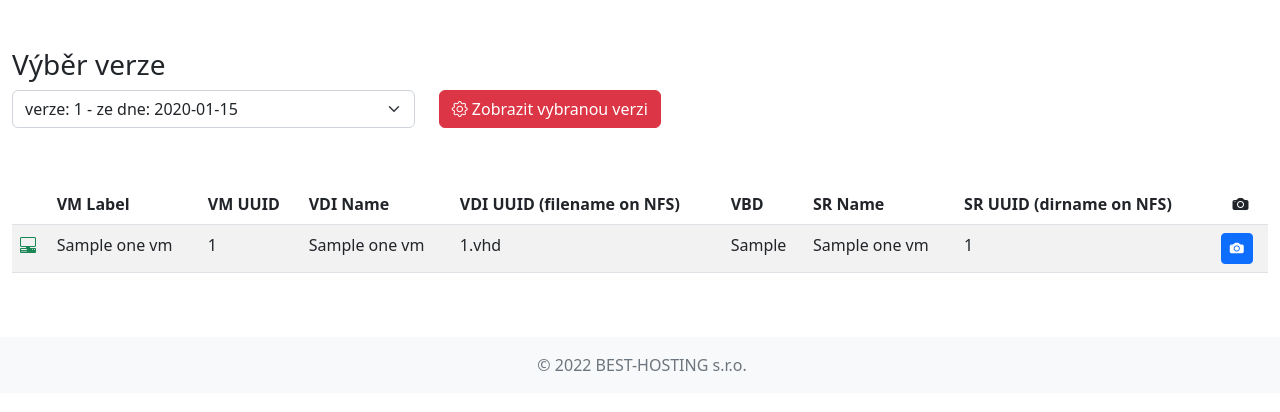
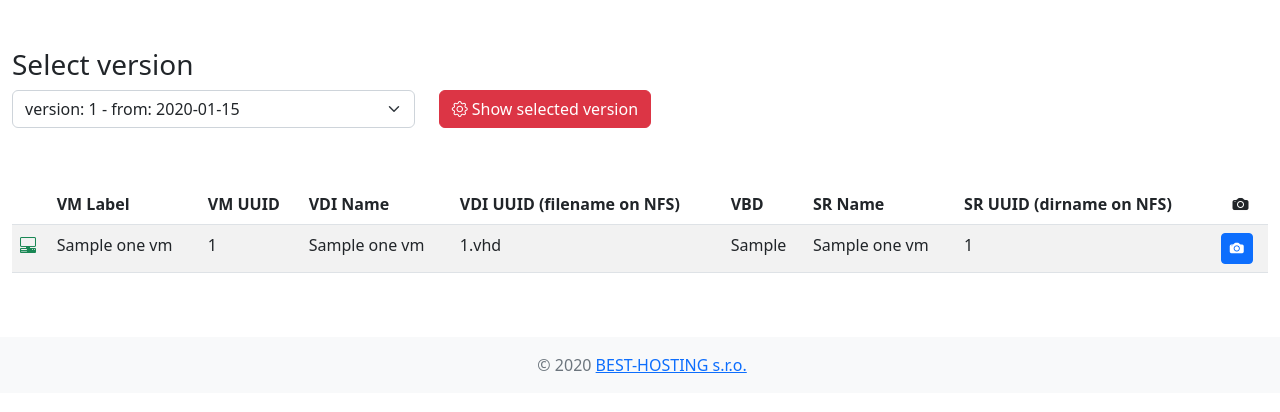
Before and after one commit to heximcz/xs-nfs-storage, a Python web app: template website/templates/home.html in a window 1280 px wide. Shown: the part 56-468 px from the top of the page. Run offline with Jinja, Linux system fonts and the light colour scheme; the template is opened without the code that fills it: most values are stand-ins (such as "Sample title", 1, 10 or a date in 2020); some libraries are stand-ins or nearby versions.

Commit message:
fix typo and year

```diff
--- a/website/templates/base.html
+++ b/website/templates/base.html
@@ -45,7 +45,7 @@
     </div>
     <footer class="footer mt-auto py-3 bg-light text-center">
       <div class="container">
-        <span class="text-muted">&nbsp;&copy; 2022 BEST-HOSTING s.r.o.</span>
+        <span class="text-muted">&nbsp;&copy; {{now.year}} <a href="https://best-hosting.cz" target="_blank">BEST-HOSTING s.r.o.</a></span>
       </div>
     </footer>
     <script src="https://code.jquery.com/jquery-3.6.1.slim.min.js" integrity="sha256-w8CvhFs7iHNVUtnSP0YKEg00p9Ih13rlL9zGqvLdePA=" crossorigin="anonymous"></script>
--- a/website/templates/home.html
+++ b/website/templates/home.html
@@ -1,19 +1,19 @@
 {% extends "base.html" %}
 {% block title %}XEN NFS DISKs - Disaster backup{% endblock %}
 {% block content %}
-<h3>Výběr verze</h3>
+<h3>Select version</h3>
 <form method="POST" action="/show-version">
 <div class="row">
   <div class="col">
     <select name="version" class="form-select" aria-label="Version select">
     {% for ver in vdi_versions %}
-      <option value="{{ver[0]}}" {% if ver[0] == actual_version %}selected{% endif %}>verze: {{ver[0]}} - ze dne: {{ver[1].strftime('%d.%m %Y %H:%M:%S')}}</option>
+      <option value="{{ver[0]}}" {% if ver[0] == actual_version %}selected{% endif %}>version: {{ver[0]}} - from: {{ver[1].strftime('%d.%m %Y %H:%M:%S')}}</option>
     {% endfor %}
     </select>
     <input type="hidden" name="csrf_token" value="{{ csrf_token() }}"/>
   </div>
   <div class="col-4">
-    <button type="submit" class="btn btn-danger"><i class="bi bi-gear"></i> Zobrazit vybranou verzi</button>
+    <button type="submit" class="btn btn-danger"><i class="bi bi-gear"></i> Show selected version</button>
   </div>
   <div class="col"></div>
 </div>
```
Also changed, not shown: website/__init__.py (+6 -2 lines).
